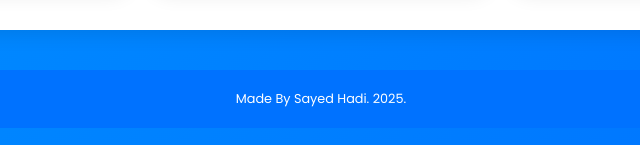
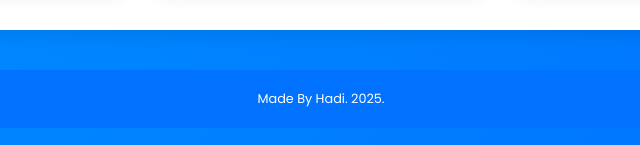
Before and after one commit to sgsgiw/Test1, a plain HTML site: page index.html in a window 1280 px wide. Shown: the part 2891-3036 px from the top of the page, 319-959 px from the left. Drawn offline with Linux system fonts and the light colour scheme.

Commit message:
Update index.html

```diff
--- a/index.html
+++ b/index.html
@@ -417,7 +417,7 @@
         </div>
 
         <footer>
-            Made By Sayed Hadi. 2025.
+            Made By Hadi. 2025.
         </footer>
     </div>
 
```
